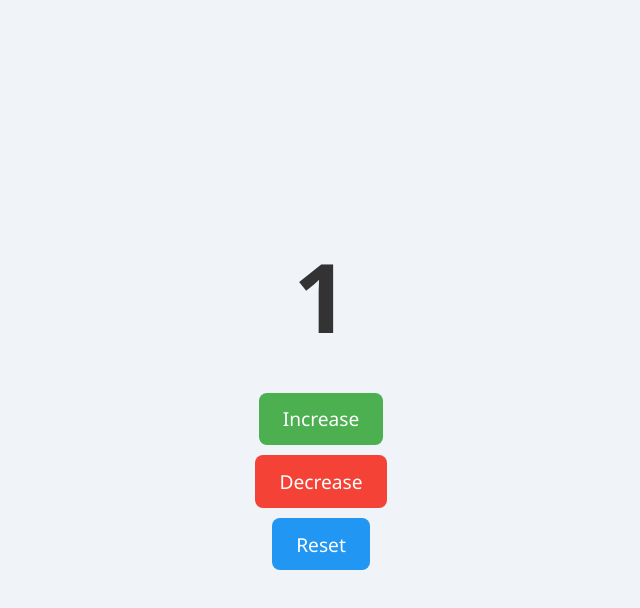
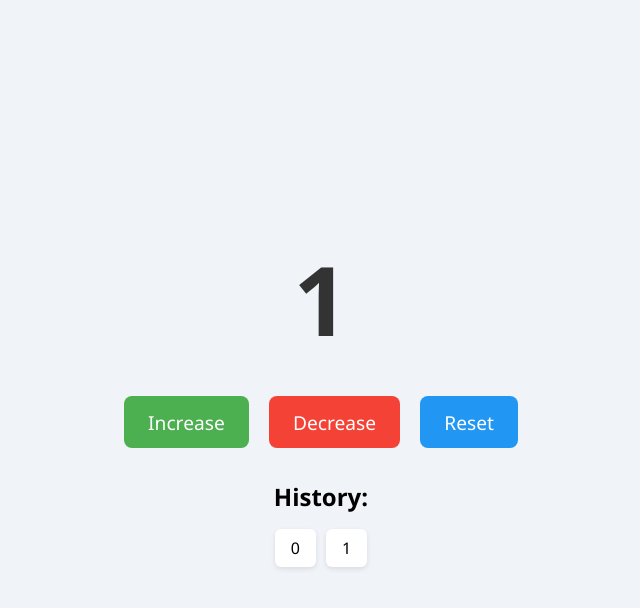
Before and after one commit to Krishika-25/Practice-Projects, a plain HTML site: page Click-Counter/index.html in a window 1280 px wide. Both pictures are taken after a click on the button "Increase". Shown: the whole page, without its empty margins (319-959 px from the left). Drawn offline with Linux system fonts and the light colour scheme.

Commit message:
add interactive click counter dashboard with persistent history

```diff
--- a/Click-Counter/index.html
+++ b/Click-Counter/index.html
@@ -4,15 +4,23 @@
 <head>
     <meta charset="UTF-8">
     <meta name="viewport" content="width=device-width, initial-scale=1.0">
-    <title>Click-Counter</title>
+    <title>Click Counter</title>
     <link rel="stylesheet" href="style.css">
 </head>
 
 <body>
-    <h1 id="count">0</h1>
-    <button id="inc">Increase</button>
-    <button id="dec">Decrease</button>
-    <button id="reset">Reset</button>
+    <div class="container">
+        <h1 id="count">0</h1>
+        <div class="buttons">
+            <button id="inc">Increase</button>
+            <button id="dec">Decrease</button>
+            <button id="reset">Reset</button>
+        </div>
+
+        <h2>History:</h2>
+        <ul id="history"></ul>
+    </div>
+
     <script src="script.js"></script>
 </body>
 
--- a/Click-Counter/script.js
+++ b/Click-Counter/script.js
@@ -1,36 +1,46 @@
 let count = 0;
+let history = [];
 
 const display = document.getElementById("count");
+const historyList = document.getElementById("history");
 const inc = document.getElementById("inc");
 const dec = document.getElementById("dec");
 const reset = document.getElementById("reset");
 
+const savedHistory = localStorage.getItem("countHistory");
+if (savedHistory) {
+    history = JSON.parse(savedHistory);
+    if (history.length > 0) count = history[history.length - 1];
+}
+
+if (history.length === 0) {
+    history.push(count);
+}
+
+updateDisplay();
+
 function updateDisplay() {
     display.innerText = count;
 
-    if (count > 10) {
-        display.classList.add('high');
-    } else {
-        display.classList.remove('high');
-    }
+    if (count > 10) display.classList.add('high');
+    else display.classList.remove('high');
+
+    historyList.innerHTML = "";
+    history.forEach(val => {
+        const li = document.createElement("li");
+        li.innerText = val;
+        if (val > 10) li.classList.add('high');
+        historyList.appendChild(li);
+    });
+
+    localStorage.setItem("countHistory", JSON.stringify(history));
 }
 
-inc.addEventListener("click", function () {
-    count++;
+function addToHistory() {
+    history.push(count);
     updateDisplay();
-});
+}
 
-dec.addEventListener("click", function () {
-    count--;
-    updateDisplay();
-});
-
-reset.addEventListener("click", function () {
-    count = 0;
-    updateDisplay();
-});
-if (count > 10) {
-    display.classList.add('high');
-} else {
-    display.classList.remove('high');
-}
+inc.addEventListener("click", () => { count++; addToHistory(); });
+dec.addEventListener("click", () => { count--; addToHistory(); });
+reset.addEventListener("click", () => { count = 0; addToHistory(); });
--- a/Click-Counter/style.css
+++ b/Click-Counter/style.css
@@ -7,11 +7,14 @@
 
 body {
     display: flex;
-    flex-direction: column;
     justify-content: center;
     align-items: center;
-    height: 100vh;
+    min-height: 100vh;
     background: #f0f4f8;
+}
+
+.container {
+    text-align: center;
 }
 
 h1#count {
@@ -21,6 +24,14 @@ h1#count {
     transition: color 0.3s ease;
 }
 
+h1#count.high {
+    color: #ff9800;
+}
+
+.buttons {
+    margin-bottom: 2rem;
+}
+
 button {
     padding: 0.8rem 1.5rem;
     margin: 0 0.5rem;
@@ -28,19 +39,17 @@ button {
     border: none;
     border-radius: 8px;
     cursor: pointer;
-    transition: background 0.3s ease, transform 0.2s ease;
+    transition: transform 0.2s, opacity 0.2s;
 }
 
 button#inc {
     background-color: #4caf50;
     color: white;
-    margin-bottom: 10px;
 }
 
 button#dec {
     background-color: #f44336;
     color: white;
-    margin-bottom: 10px;
 }
 
 button#reset {
@@ -53,6 +62,31 @@ button:hover {
     opacity: 0.9;
 }
 
-h1#count.high {
+h2 {
+    margin-bottom: 1rem;
+}
+
+ul#history {
+    display: flex;
+    gap: 10px;
+    flex-wrap: wrap;
+    justify-content: center;
+    list-style: none;
+}
+
+ul#history li {
+    background: #ffffff;
+    padding: 0.5rem 1rem;
+    border-radius: 6px;
+    box-shadow: 0 2px 5px rgba(0, 0, 0, 0.1);
+    transition: transform 0.2s;
+}
+
+ul#history li:hover {
+    transform: scale(1.05);
+}
+
+ul#history li.high {
+    background: #ffebcc;
     color: #ff9800;
 }
```
